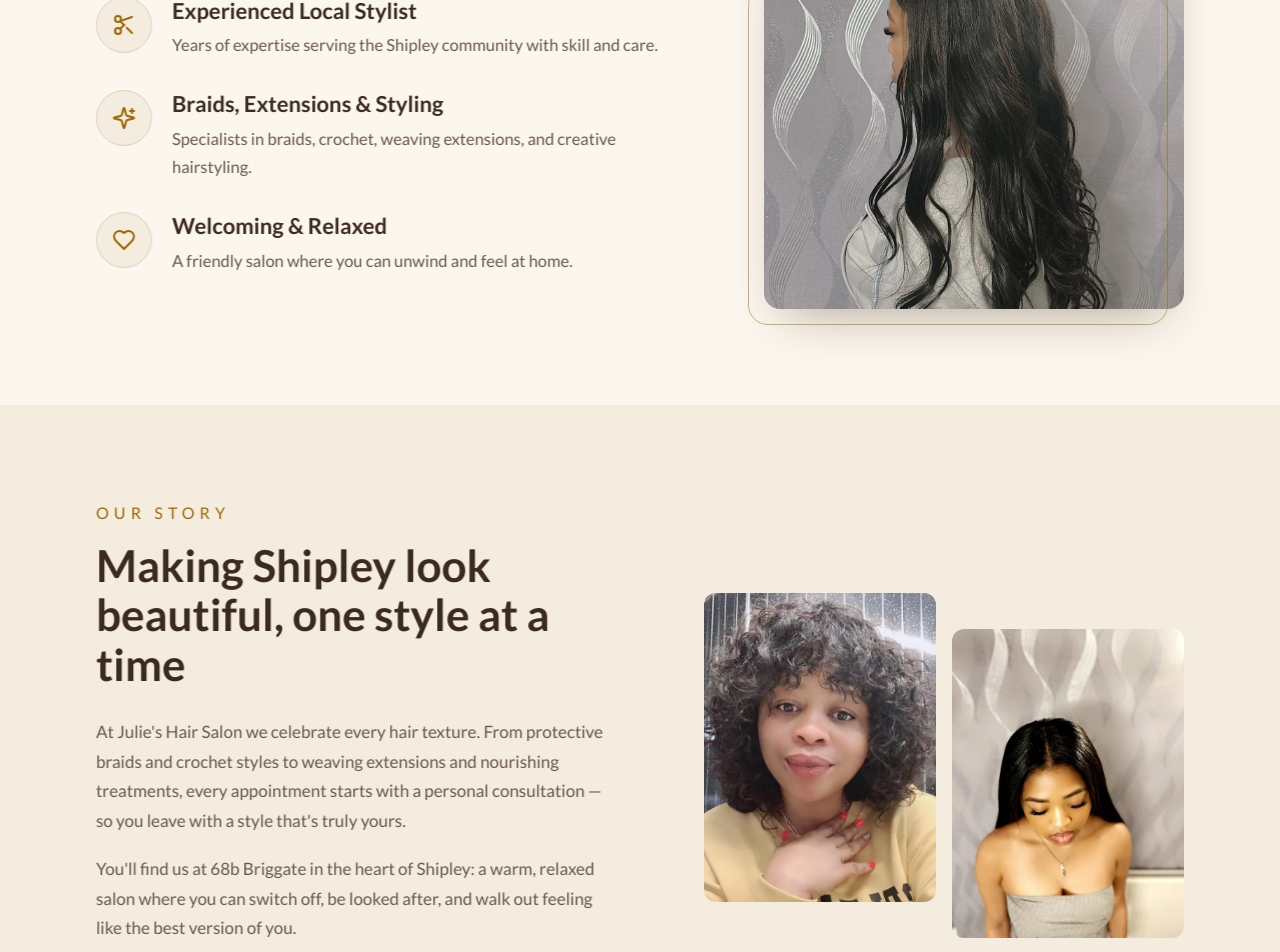
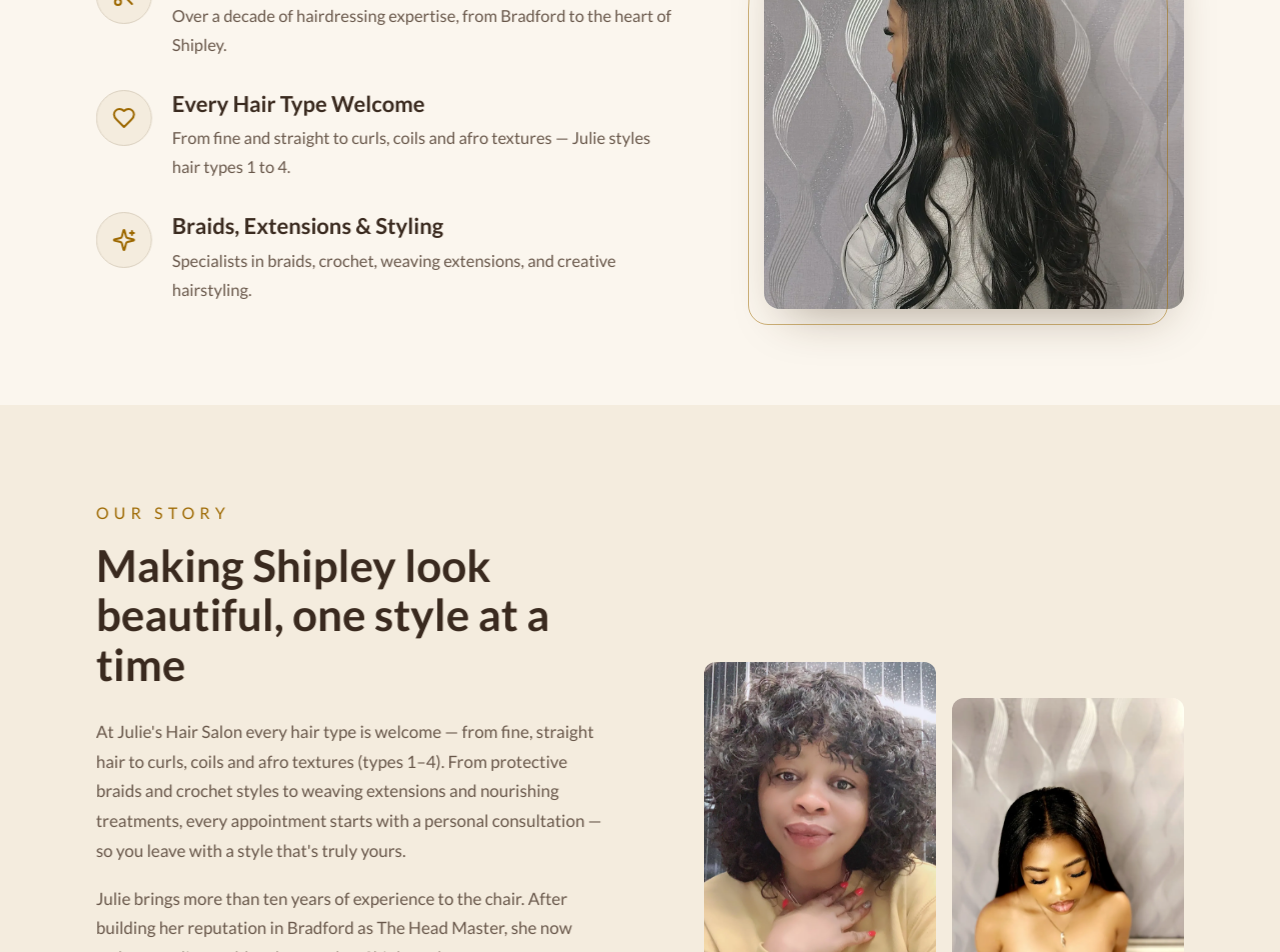
Before and after one commit to Lech-iyoko/headmaster-bradford-website, a Next.js app: page / in a window 1280 px wide. Shown: the part 1160-2112 px from the top of the page. Built offline with nearby package versions, Linux system fonts and the light colour scheme; a web font is replaced by a local one.

Commit message:
Add experience, Bradford origin story, and all-hair-types positioning
- Highlights: 10+ years chip, every-hair-type (1-4) chip
- About: Bradford (The Head Master) to Shipley story, type coverage
  in plain English first, hair-type system second

Co-Authored-By: Claude Fable 5 <noreply@anthropic.com>

```diff
--- a/components/about.tsx
+++ b/components/about.tsx
@@ -11,9 +11,14 @@ export function About() {
             <h2 className="pg-h2">Making Shipley look beautiful, one style at a time</h2>
           </div>
           <p className="pg-body" style={{ marginBottom: 18 }}>
-            At Julie&apos;s Hair Salon we celebrate every hair texture. From protective braids and crochet
-            styles to weaving extensions and nourishing treatments, every appointment starts with a personal
-            consultation — so you leave with a style that&apos;s truly yours.
+            At Julie&apos;s Hair Salon every hair type is welcome — from fine, straight hair to curls, coils
+            and afro textures (types 1&ndash;4). From protective braids and crochet styles to weaving
+            extensions and nourishing treatments, every appointment starts with a personal consultation — so
+            you leave with a style that&apos;s truly yours.
+          </p>
+          <p className="pg-body" style={{ marginBottom: 18 }}>
+            Julie brings more than ten years of experience to the chair. After building her reputation in
+            Bradford as The Head Master, she now welcomes clients old and new at her Shipley salon.
           </p>
           <p className="pg-body" style={{ marginBottom: 32 }}>
             You&apos;ll find us at 68b Briggate in the heart of Shipley: a warm, relaxed salon where you can
--- a/components/highlights.tsx
+++ b/components/highlights.tsx
@@ -4,18 +4,18 @@ import { Reveal } from "@/components/reveal"
 const HL_DATA = [
   {
     icon: <ScissorsIcon width={24} height={24} />,
-    title: "Experienced Local Stylist",
-    desc: "Years of expertise serving the Shipley community with skill and care.",
+    title: "10+ Years of Experience",
+    desc: "Over a decade of hairdressing expertise, from Bradford to the heart of Shipley.",
+  },
+  {
+    icon: <HeartIcon width={24} height={24} />,
+    title: "Every Hair Type Welcome",
+    desc: "From fine and straight to curls, coils and afro textures — Julie styles hair types 1 to 4.",
   },
   {
     icon: <SparklesIcon width={24} height={24} />,
     title: "Braids, Extensions & Styling",
     desc: "Specialists in braids, crochet, weaving extensions, and creative hairstyling.",
-  },
-  {
-    icon: <HeartIcon width={24} height={24} />,
-    title: "Welcoming & Relaxed",
-    desc: "A friendly salon where you can unwind and feel at home.",
   },
 ]
 
```
